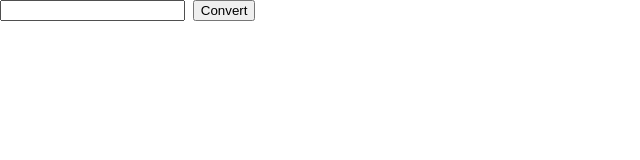
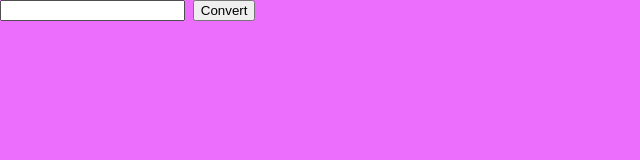
Before and after one commit to macrisconstantine/roman-numeral-converter, a plain HTML site: page index.html in a window 1280 px wide. Shown: the whole page, without its empty margins (0-640 px from the left). Drawn offline with Linux system fonts and the light colour scheme.

Commit message:
add some style

```diff
--- a/styles.css
+++ b/styles.css
@@ -2,4 +2,5 @@ body {
     margin: 0;
     padding: 0;
     font-family: monospace;
+    background-color: #eb6efc;
 }
```
